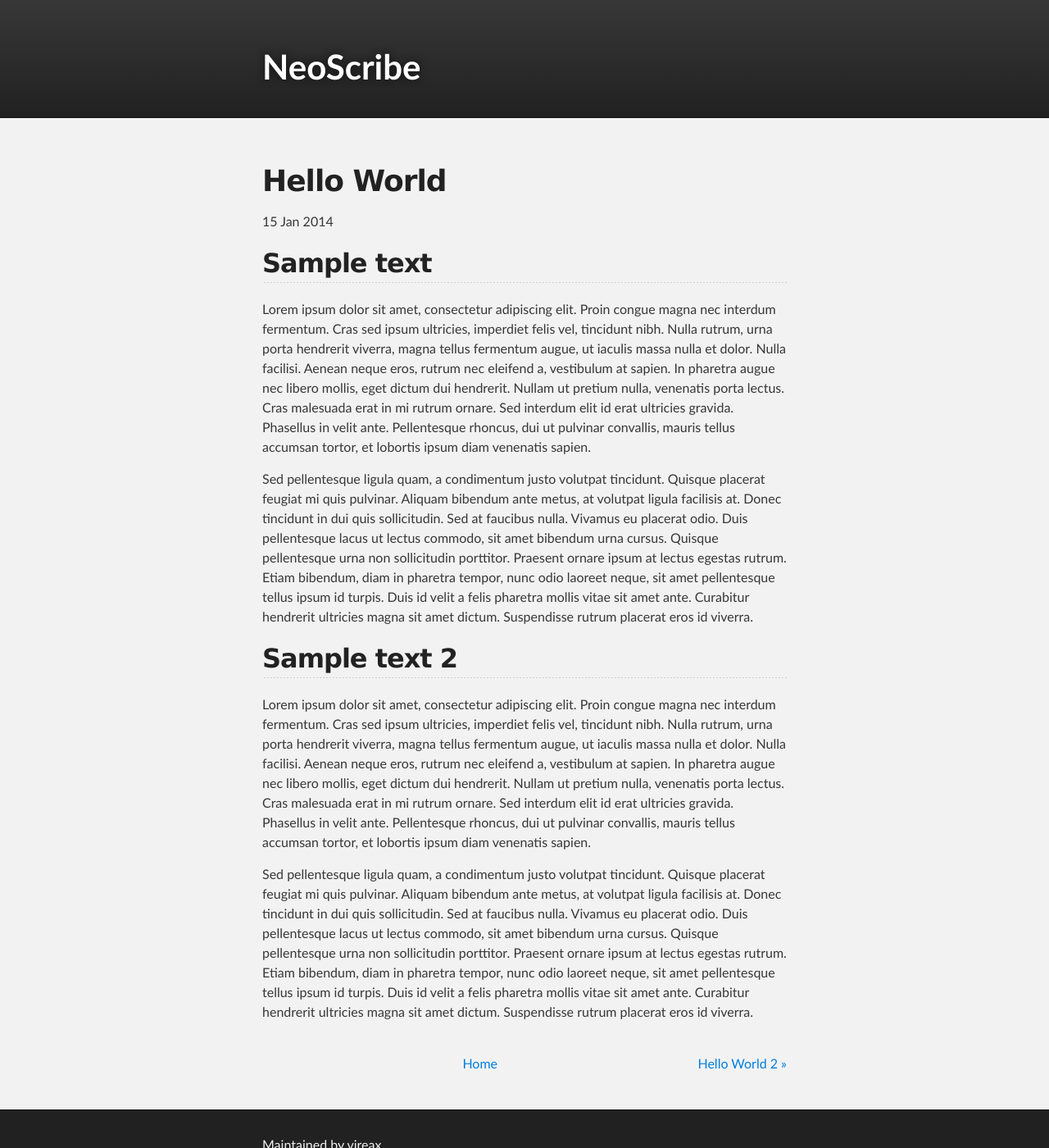
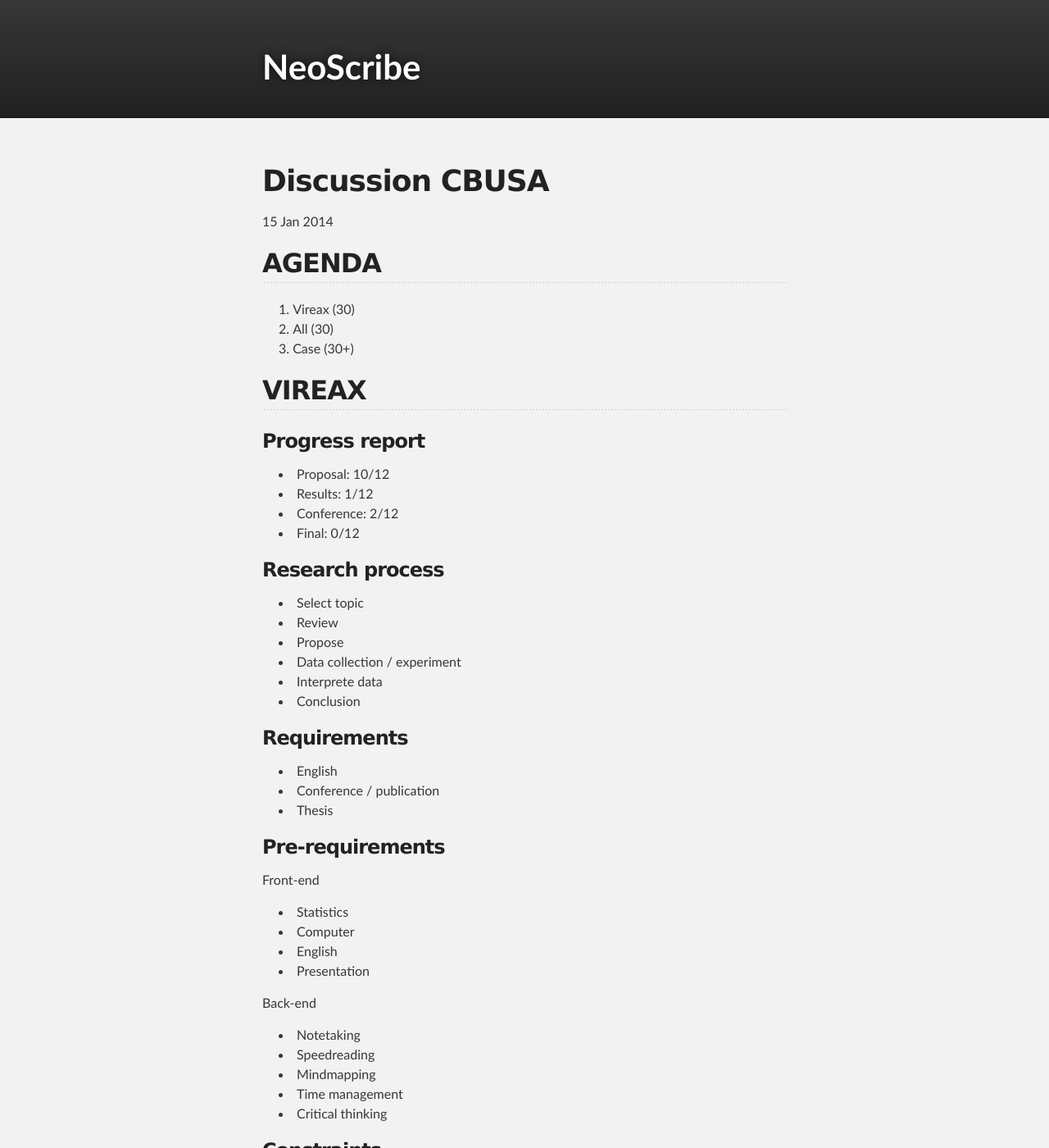
Before and after one commit to vireax/en, a Jekyll site: the page built from _posts/2014-01-15-hello-world.md, in a window 1280 px wide and 1400 px high. Shown: the whole window at 82% size. Built offline with Jekyll 4.4.1, drawn with Linux system fonts in a browser that asks for light colours; some of the changed text lies outside the part shown.

Commit message:
Update 2014-01-15-hello-world.md

```diff
--- a/_posts/2014-01-15-hello-world.md
+++ b/_posts/2014-01-15-hello-world.md
@@ -1,17 +1,95 @@
 ---
 layout: post
-title: Hello World
+title: "Discussion CBUSA"
 date: 2014-01-15
 ---
 
-## Sample text
+## AGENDA ##
 
- Lorem ipsum dolor sit amet, consectetur adipiscing elit. Proin congue magna nec interdum fermentum. Cras sed ipsum ultricies, imperdiet felis vel, tincidunt nibh. Nulla rutrum, urna porta hendrerit viverra, magna tellus fermentum augue, ut iaculis massa nulla et dolor. Nulla facilisi. Aenean neque eros, rutrum nec eleifend a, vestibulum at sapien. In pharetra augue nec libero mollis, eget dictum dui hendrerit. Nullam ut pretium nulla, venenatis porta lectus. Cras malesuada erat in mi rutrum ornare. Sed interdum elit id erat ultricies gravida. Phasellus in velit ante. Pellentesque rhoncus, dui ut pulvinar convallis, mauris tellus accumsan tortor, et lobortis ipsum diam venenatis sapien.
+1. Vireax (30)
+2. All (30)
+3. Case (30+)
 
-Sed pellentesque ligula quam, a condimentum justo volutpat tincidunt. Quisque placerat feugiat mi quis pulvinar. Aliquam bibendum ante metus, at volutpat ligula facilisis at. Donec tincidunt in dui quis sollicitudin. Sed at faucibus nulla. Vivamus eu placerat odio. Duis pellentesque lacus ut lectus commodo, sit amet bibendum urna cursus. Quisque pellentesque urna non sollicitudin porttitor. Praesent ornare ipsum at lectus egestas rutrum. Etiam bibendum, diam in pharetra tempor, nunc odio laoreet neque, sit amet pellentesque tellus ipsum id turpis. Duis id velit a felis pharetra mollis vitae sit amet ante. Curabitur hendrerit ultricies magna sit amet dictum. Suspendisse rutrum placerat eros id viverra.
+## VIREAX ##
 
-## Sample text 2
+### Progress report ###
 
- Lorem ipsum dolor sit amet, consectetur adipiscing elit. Proin congue magna nec interdum fermentum. Cras sed ipsum ultricies, imperdiet felis vel, tincidunt nibh. Nulla rutrum, urna porta hendrerit viverra, magna tellus fermentum augue, ut iaculis massa nulla et dolor. Nulla facilisi. Aenean neque eros, rutrum nec eleifend a, vestibulum at sapien. In pharetra augue nec libero mollis, eget dictum dui hendrerit. Nullam ut pretium nulla, venenatis porta lectus. Cras malesuada erat in mi rutrum ornare. Sed interdum elit id erat ultricies gravida. Phasellus in velit ante. Pellentesque rhoncus, dui ut pulvinar convallis, mauris tellus accumsan tortor, et lobortis ipsum diam venenatis sapien.
+- Proposal: 10/12
+- Results: 1/12
+- Conference: 2/12
+- Final: 0/12
 
-Sed pellentesque ligula quam, a condimentum justo volutpat tincidunt. Quisque placerat feugiat mi quis pulvinar. Aliquam bibendum ante metus, at volutpat ligula facilisis at. Donec tincidunt in dui quis sollicitudin. Sed at faucibus nulla. Vivamus eu placerat odio. Duis pellentesque lacus ut lectus commodo, sit amet bibendum urna cursus. Quisque pellentesque urna non sollicitudin porttitor. Praesent ornare ipsum at lectus egestas rutrum. Etiam bibendum, diam in pharetra tempor, nunc odio laoreet neque, sit amet pellentesque tellus ipsum id turpis. Duis id velit a felis pharetra mollis vitae sit amet ante. Curabitur hendrerit ultricies magna sit amet dictum. Suspendisse rutrum placerat eros id viverra.
+### Research process ###
+
+- Select topic
+- Review
+- Propose
+- Data collection / experiment
+- Interprete data
+- Conclusion
+
+### Requirements ###
+
+- English
+- Conference / publication
+- Thesis
+
+### Pre-requirements ###
+
+Front-end
+
+- Statistics
+- Computer
+- English
+- Presentation
+
+Back-end
+
+- Notetaking
+- Speedreading
+- Mindmapping
+- Time management
+- Critical thinking
+
+### Constraints ###
+
+- Time
+- Money
+- Supply
+- Brain
+
+### Todo ###
+
+- Observe
+- Report: what, why, how; so what, what if, what's next?
+- Discuss: friends, advisor
+- Draft
+- Proofread
+
+
+## Everyone ##
+
+Questions: how to ...?
+
+- time
+- task
+- topic
+- plan
+- read
+- write
+- review
+- select method
+- identify variables
+- scope
+- design
+
+
+## CASE STUDY ##
+
+- problem
+- objective
+- available info
+- how
+- what involve
+- limit
+- expect
```
